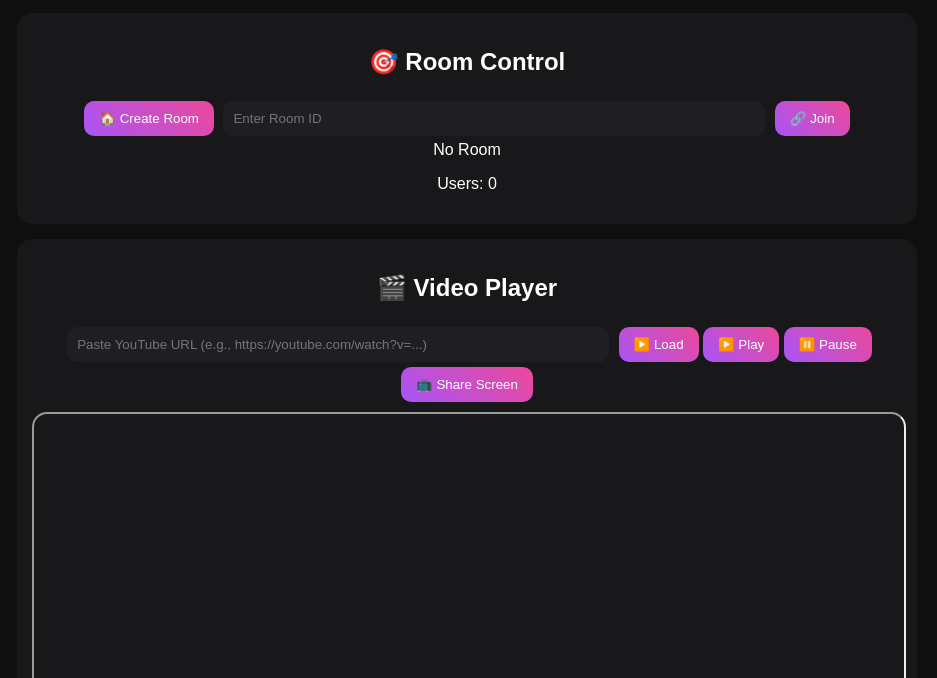
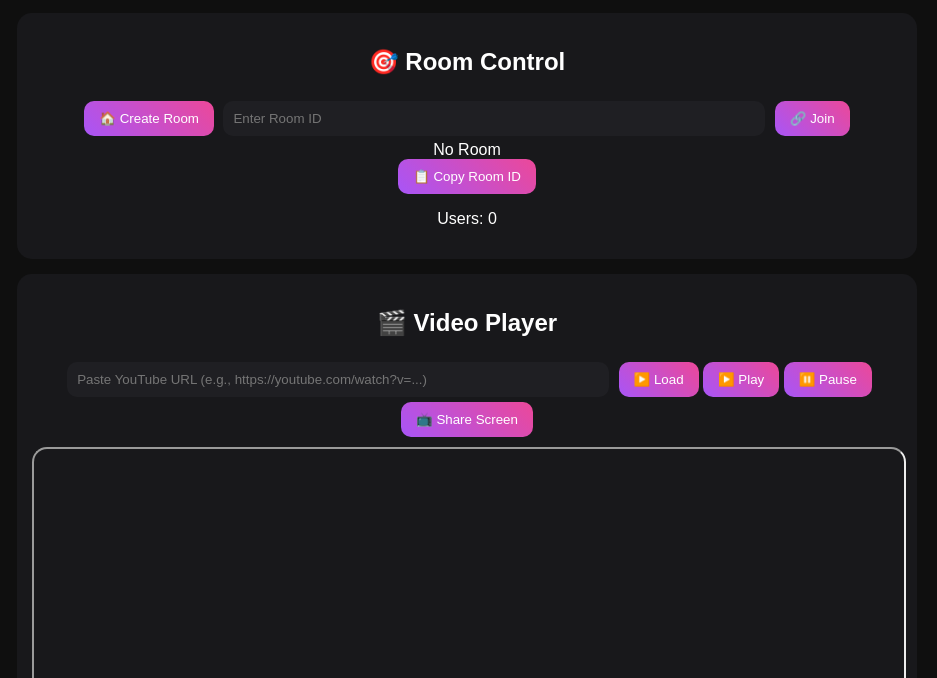
Before and after one commit to Rohanshelar1234/no-call-only-synes, a website: page frontend/index.html in a window 1280 px wide. Shown: the part 122-800 px from the top of the page, without its empty margins (173-1110 px from the left). Drawn offline with nearby package versions, Linux system fonts and the light colour scheme; no server answers.

Commit message:
📋 Add copy room ID functionality - users can easily copy room ID to clipboard

```diff
--- a/frontend/app.js
+++ b/frontend/app.js
@@ -48,6 +48,34 @@ function joinRoom() {
   room = inputRoom.trim().toUpperCase();
   document.getElementById("roomDisplay").innerText = "Room: " + room;
   socket.emit("join-room", room);
+}
+
+// COPY ROOM ID
+function copyRoom() {
+  if (!room) {
+    alert("No room to copy");
+    return;
+  }
+
+  navigator.clipboard.writeText(room).then(() => {
+    // Show success message
+    let div = document.createElement("div");
+    div.innerText = "📋 Room ID copied!";
+    div.style.color = "#10B981";
+    div.style.fontWeight = "bold";
+    document.getElementById("chat").appendChild(div);
+
+    // Remove message after 2 seconds
+    setTimeout(() => {
+      if (div.parentNode) {
+        div.parentNode.removeChild(div);
+      }
+    }, 2000);
+
+  }).catch(err => {
+    console.error("Failed to copy room ID:", err);
+    alert("Failed to copy room ID");
+  });
 }
 
 // SET VIDEO
--- a/frontend/index.html
+++ b/frontend/index.html
@@ -87,6 +87,8 @@
 
     <div id="roomDisplay">No Room</div>
 
+    <button onclick="copyRoom()">📋 Copy Room ID</button>
+
     <p id="users">Users: 0</p>
 
     <div id="status" style="display: none;"></div>
```
